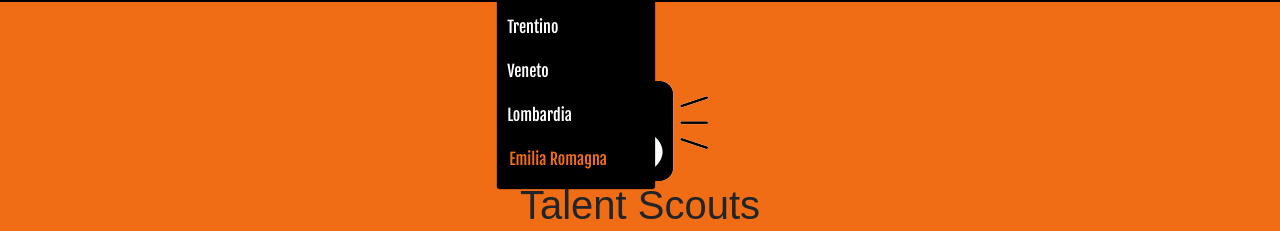
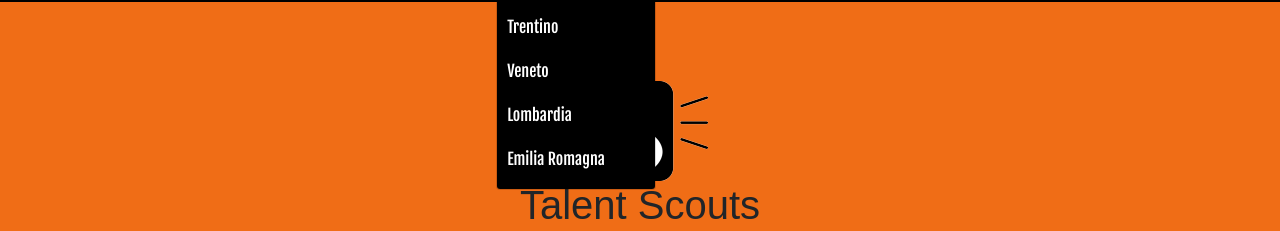
Before and after one commit to StellaBerardi/TalentScouts, a plain HTML site: page emiliaromagna.html in a window 1280 px wide. Both pictures are taken after a click on the button "Regioni". Shown: the part 70-301 px from the top of the page. Drawn offline with nearby package versions, Linux system fonts and the light colour scheme; a web font is replaced by a local one.

Commit message:
Update emiliaromagna.html
no active class

```diff
--- a/emiliaromagna.html
+++ b/emiliaromagna.html
@@ -47,7 +47,7 @@
                           <a class="dropdown-item whitelink nounderline" href="trentino.html">Trentino</a>
                           <a class="dropdown-item whitelink nounderline" href="veneto.html">Veneto</a>
                           <a class="dropdown-item whitelink nounderline" href="lombardia.html">Lombardia</a>
-                          <a class="active nounderline" href="emiliaromagna.html">Emilia Romagna</a>
+                          <a class="dropdown-item whitelink nounderline" href="emiliaromagna.html">Emilia Romagna</a>
                       </div>
                   </li>
                   <li><a class="whitelink nounderline" href="eventi.html">Eventi</a></li>
```
